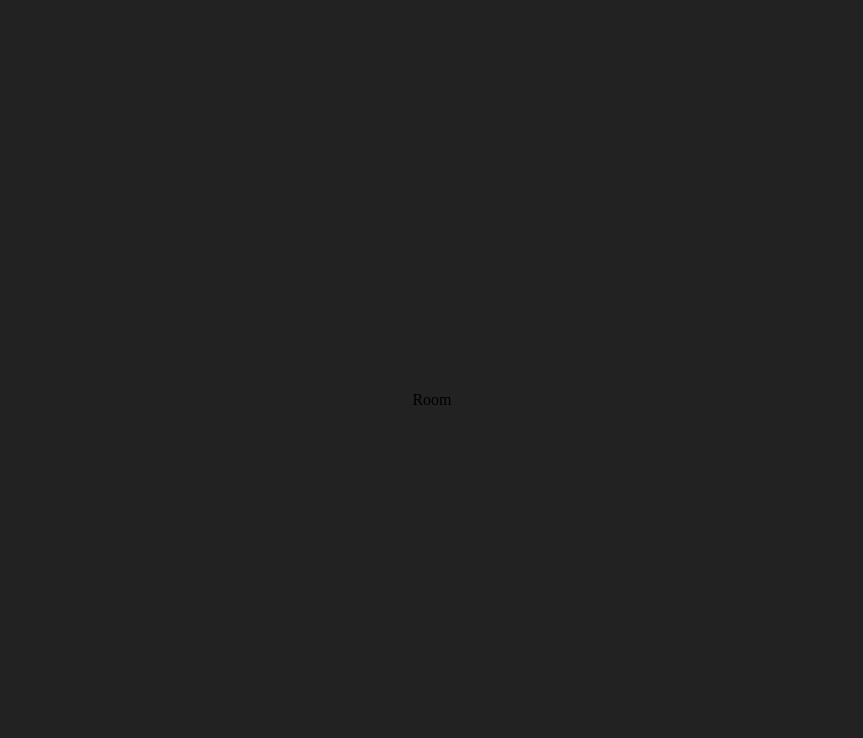
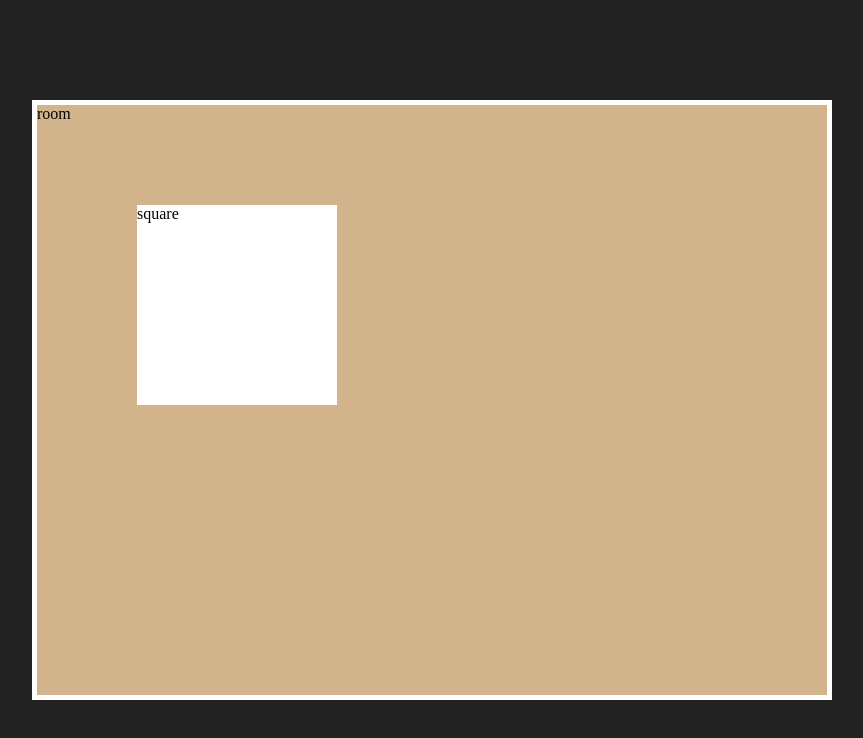
Before and after one commit to GoodGuyFate/bedroom-cleanup-game, a React (Vite) app: page / in a window 1280 px wide. Shown: the top 738 px of the page, without its empty margins (208-1071 px from the left). Built offline with nearby package versions, Linux system fonts and the light colour scheme.

Commit message:
Render room and square, position square from state

```diff
--- a/src/App.jsx
+++ b/src/App.jsx
@@ -1,4 +1,4 @@
-import Room from './components/Room'
+import Room from './components/room'
 
 export default function App() {
   return <Room />
--- a/src/components/Room.jsx
+++ /dev/null
@@ -1,3 +0,0 @@
-export default function Room() {
-  return <div>Room</div>
-}
--- /dev/null
+++ b/src/components/room.css
@@ -0,0 +1,14 @@
+.room {
+  position: relative;
+  width: 800px;
+  height: 600px;
+  border: 5px solid white;
+  background-color: #d2b48c;
+}
+
+.square {
+  position: absolute;
+  width: 200px;
+  height: 200px;
+  background-color: white;
+}
--- /dev/null
+++ b/src/components/room.jsx
@@ -0,0 +1,12 @@
+import "./room.css";
+import { useState } from "react";
+
+export default function Room() {
+  const [pos, setPos] = useState({x: 100, y: 100})
+
+  return (
+    <div className="room">
+      room <div className="square" style={{left: pos.x, top: pos.y}}>square</div>
+    </div>
+  );
+}
```
